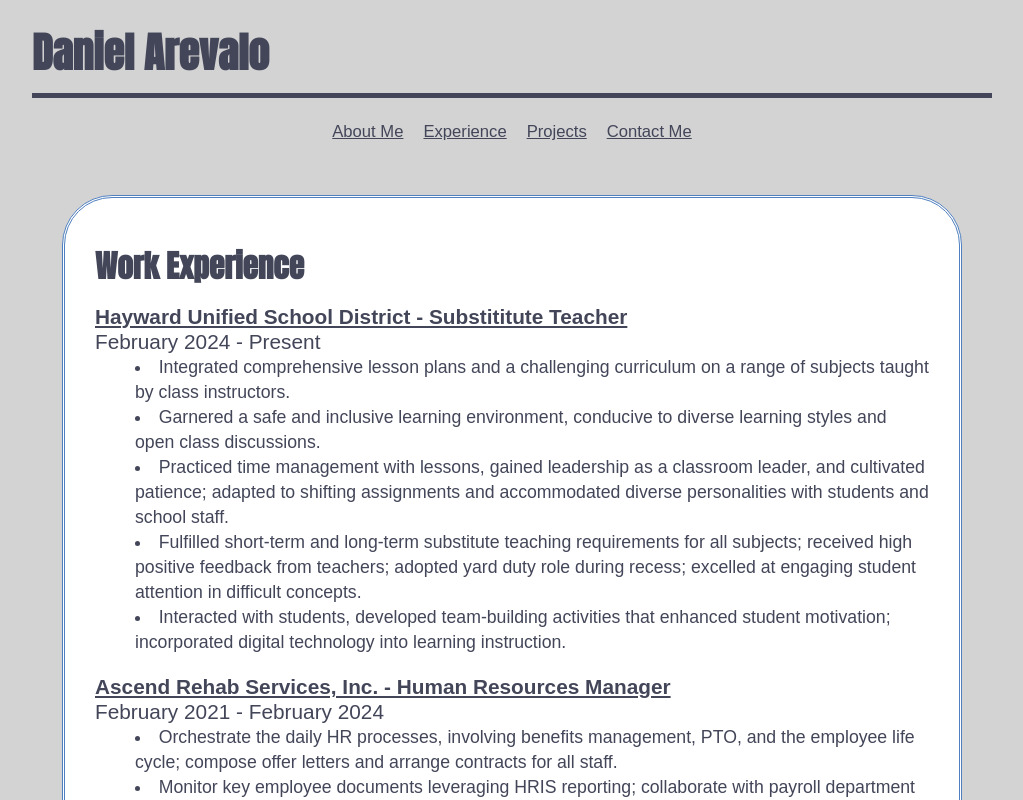
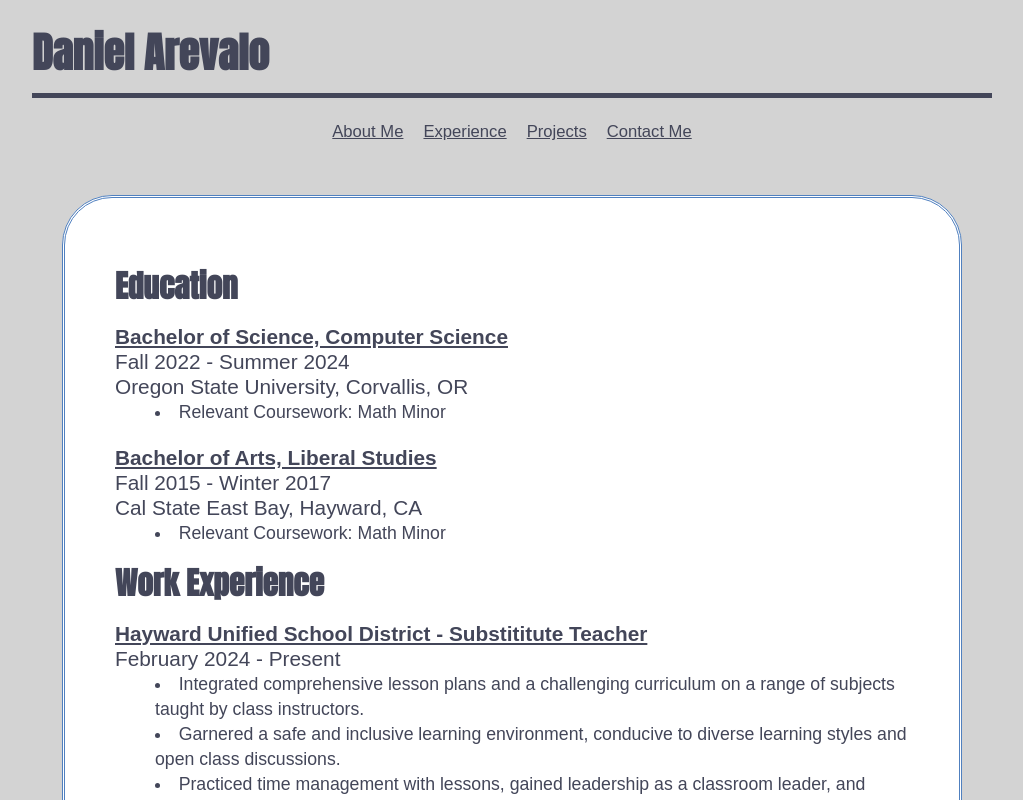
Before and after one commit to DanielArevalo059/ProfessionalPortfolio, a React (Create React App) app in the folder frontend/: page /experience in a window 1280 px wide. Shown: the top 800 px of the page, without its empty margins (128-1151 px from the left). Built offline with nearby package versions, Linux system fonts and the light colour scheme; a web font is replaced by a local one.

Commit message:
Edited Experience page by adding some school experience.

```diff
--- a/frontend/src/App.css
+++ b/frontend/src/App.css
@@ -59,7 +59,7 @@
           text-align: left;
           border-bottom: 5px solid var(--DarkGrayBlue);
         }
-      .work_experience {
+      .experience {
         font-size:0.85em;
       }
         main {
@@ -67,7 +67,7 @@
           border: 3px double var(--MediumBlue);
           border-radius: 50px;
           margin:5%;
-          padding:3%;
+          padding:5%;
         }
         section {}
           article {}
--- a/frontend/src/App.js
+++ b/frontend/src/App.js
@@ -26,7 +26,6 @@
       <BrowserRouter>
 
       <header>
-        {/* <img src={logo} className="App-logo" alt="logo" /> */}
         <h1> Daniel Arevalo</h1>
       </header>
 
--- a/frontend/src/pages/ExperiencePage.js
+++ b/frontend/src/pages/ExperiencePage.js
@@ -5,28 +5,55 @@
 <>
 
     <article>
+        <h2>Education</h2>
+        <dl>
+            <dt><strong><u>Bachelor of Science, Computer Science</u></strong></dt>
+            <dt>
+                    Fall 2022 - Summer 2024
+                </dt>
+                <dt>
+                    Oregon State University, Corvallis, OR
+                </dt>
+                 <dd>
+                    <li class="experience">
+                        Relevant Coursework: Math Minor
+                    </li>
+                </dd>
+                <p></p>
+                <dt><strong><u>Bachelor of Arts, Liberal Studies</u></strong></dt>
+                <dt>
+                    Fall 2015 - Winter 2017
+                </dt>
+                <dt>
+                    Cal State East Bay, Hayward, CA
+                </dt>
+                 <dd>
+                    <li class="experience">
+                        Relevant Coursework: Math Minor
+                    </li>
+                </dd>
+                <p></p>
+        </dl>
         <h2>Work Experience</h2>
-
-        <p>
         <dl>
             <dt><strong><u>Hayward Unified School District - Substititute Teacher</u></strong></dt>
                 <dt>
                     February 2024 - Present
                 </dt>
                  <dd>
-                    <li class="work_experience">
+                    <li class="experience">
                         Integrated comprehensive lesson plans and a challenging curriculum on a range of subjects taught by class instructors.
                     </li>
-                    <li class="work_experience">
+                    <li class="experience">
                         Garnered a safe and inclusive learning environment, conducive to diverse learning styles and open class discussions.
                     </li>
-                    <li class="work_experience">
+                    <li class="experience">
                         Practiced time management with lessons, gained leadership as a classroom leader, and cultivated patience; adapted to shifting assignments and accommodated diverse personalities with students and school staff.
                     </li>
-                    <li class="work_experience">
+                    <li class="experience">
                         Fulfilled short-term and long-term substitute teaching requirements for all subjects; received high positive feedback from teachers; adopted yard duty role during recess; excelled at engaging student attention in difficult concepts.
                     </li>
-                    <li class="work_experience">
+                    <li class="experience">
                         Interacted with students, developed team-building activities that enhanced student motivation; incorporated digital technology into learning instruction.
                     </li>
                 </dd>
@@ -36,25 +63,25 @@
                     February 2021 - February 2024
                 </dt>
                 <dd>
-                    <li class="work_experience">
+                    <li class="experience">
                         Orchestrate the daily HR processes, involving benefits management, PTO, and the employee life cycle; compose offer letters and arrange contracts for all staff.
                     </li>
-                    <li class="work_experience">
+                    <li class="experience">
                         Monitor key employee documents leveraging HRIS reporting; collaborate with payroll department to guarantee timely and accurate staff payments.
                     </li>
-                    <li class="work_experience">
+                    <li class="experience">
                         Maintain confidentiality protocol and integrity with private documents and sensitive employee information.
                     </li>
-                    <li class="work_experience">
+                    <li class="experience">
                         Head the team through two open enrollments, expanding company staff from ~150 to 200 employees; vetted and implemented new vendors for an all-inclusive training platform, benefits broker, and an employee assistance program.
                     </li>
-                    <li class="work_experience">
+                    <li class="experience">
                         Assisted in opening and staffing new clinical locations; streamlining onboarding processes; aid with coordinating and executing associate relations activities; aid in organizing events such as company-wide training events.
                     </li>
-                    <li class="work_experience">
+                    <li class="experience">
                         Coach to Managers to improve leadership capabilities in the organization and promote a high performing work culture; consult management on optimal methods to coach team members.
                     </li>
-                    <li class="work_experience">
+                    <li class="experience">
                         Lead functional and business initiatives around engagement, diversity, talent management, training, and change management.
                     </li>
                 </dd>
@@ -64,42 +91,34 @@
                     July 2019 - November 2020
                 </dt>
                 <dd>
-                    <li class="work_experience">
+                    <li class="experience">
                         Supervised and handled all HR operations, completed staffing, conducted training, organized schedules, and maintained an accountable and high-performance culture for a team of 200+ employees.
                     </li>
-                    <li class="work_experience">
+                    <li class="experience">
                         Cultivated a culture that emphasized development, compliance, and talent management with strong partnerships between other executives in a deadline-driven environment; led in the district in
                         company-assessed HR metrics for training completion, I-9 compliance, turnover, attendance, etc.
                     </li>
-                    <li class="work_experience">
+                    <li class="experience">
                         Upheld a consistent level of discretion and organization in alignment with company confidentiality policies for sensitive team member documents.
                     </li>
-                    <li class="work_experience">
+                    <li class="experience">
                         Directed the team as a crucial manager-on-duty, with timely issue resolution and accommodating to business requirements; advanced sales and repeated business with outstanding customer service.
                     </li>
-                    <li class="work_experience">
+                    <li class="experience">
                         Identified issues and utilized independent judgment in resolving issues by interpreting policies accurately and weighing alternative approaches; counseled employees on performance to boost
                         efficiency.
                     </li>
-                    <li class="work_experience">
+                    <li class="experience">
                         Crafted strategies and coached managers in resolving complex performance and misconduct issues; communicated HR policies to business leaders, and coordinated with business leaders to drive programs.
                     </li>
-                    <li class="work_experience">
+                    <li class="experience">
                         Led the team through peak pandemic in fast-paced and fluctuating environment; organized large food events for the entire team for Thanksgiving holiday and surrounding days; staffed an overnight crew and
                         led the team through a remodel of major parts of the store
                     </li>
                 </dd>
-                <p></p>
-            <dt><strong>City of Hayward - Program Assistant</strong></dt>
-            <dd>
-                Years, Job Duties, etc.
-            </dd>
+
             <p></p>
-
-         <h2>Education</h2>
-
           </dl>
-       </p>
     </article>
 </>
     );
```
